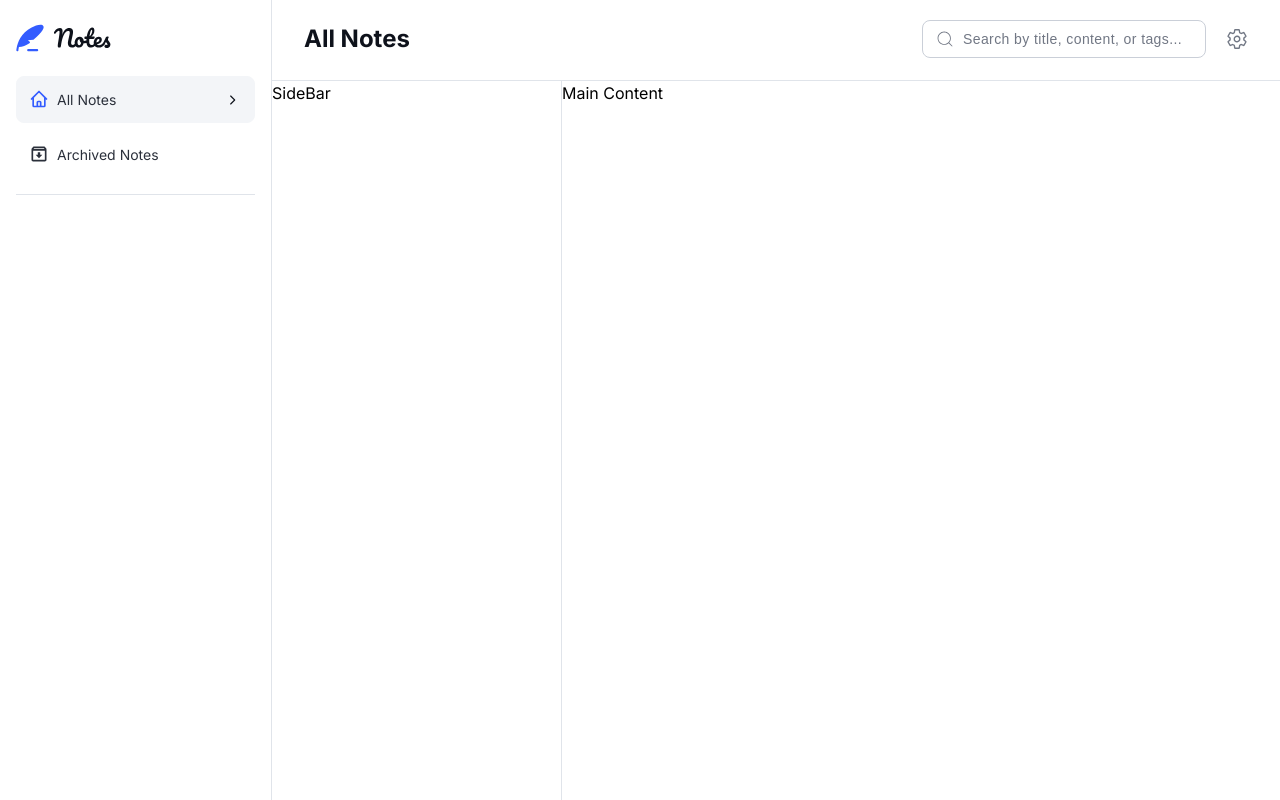
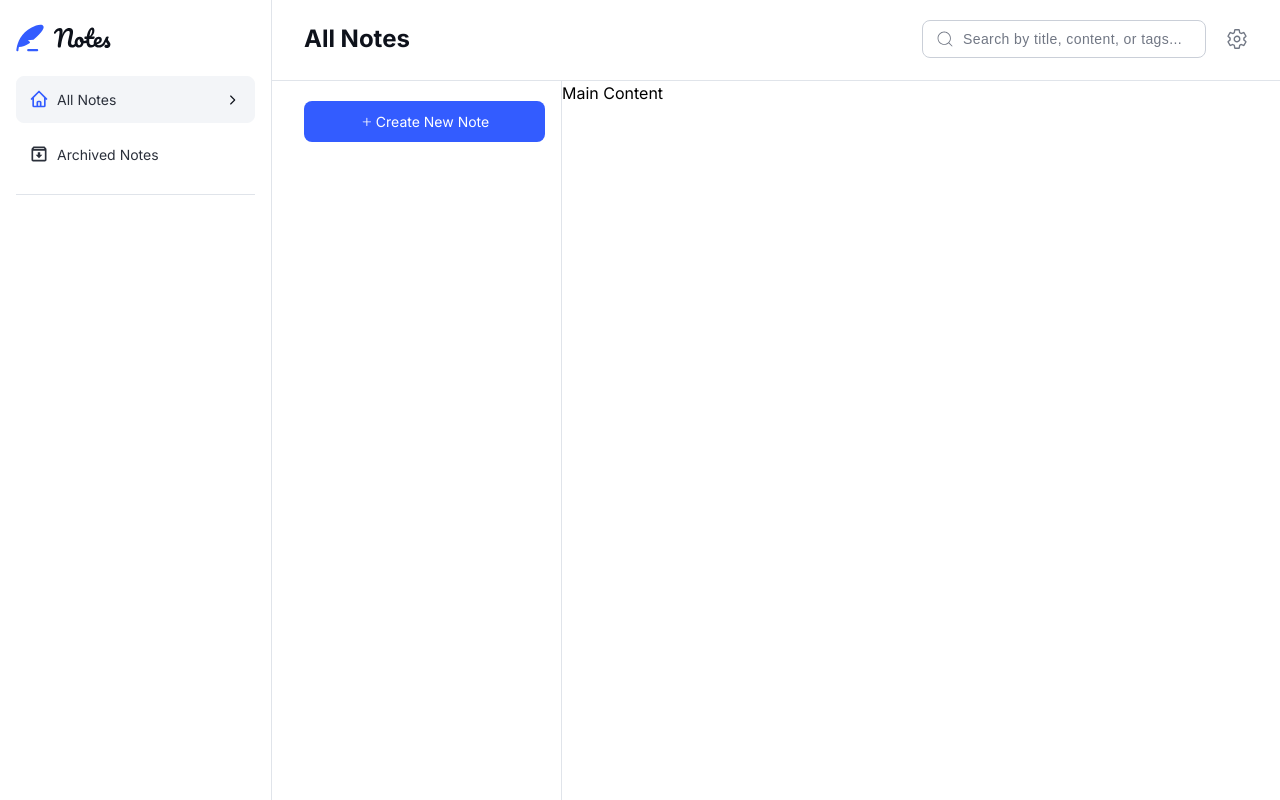
Before and after one commit to MattAKeider/take-notes, a React (Vite) app: page / in a window 1280 px wide. Built offline with nearby package versions, Linux system fonts and the light colour scheme.

Commit message:
created first version of button component

```diff
--- a/src/components/SideBar/SideBar.module.css
+++ b/src/components/SideBar/SideBar.module.css
@@ -5,3 +5,11 @@
   border-top: 0;
   border-left: 0;
 }
+
+.sidebarWrapper {
+  display: flex;
+  flex-direction: column;
+  padding: 2rem 1.6rem 2rem 3.2rem;
+  gap: 1.6rem;
+  height: 100%;
+}
--- a/src/components/SideBar/SideBar.tsx
+++ b/src/components/SideBar/SideBar.tsx
@@ -1,9 +1,16 @@
+import { GoPlus as PlusIcon } from 'react-icons/go';
+
 import classes from './SideBar.module.css';
+import Button from '../../ui/Button/Button';
 
 const SideBar = () => {
   return (
     <aside className={classes.sidebar}>
-      <p>SideBar</p>
+      <div className={classes.sidebarWrapper}>
+        <Button Icon={PlusIcon}>
+          Create New Note
+        </Button>
+      </div>
     </aside>
   );
 };
--- /dev/null
+++ b/src/ui/Button/Button.module.css
@@ -0,0 +1,15 @@
+.button {
+  font-size: var(--font-size-14);
+  font-family: inherit;
+  padding-block: 1.2rem;
+  background-color: var(--color-blue-500);
+  color: var(--color-neutral-0);
+  border-radius: 8px;
+  border: transparent;
+}
+
+.icon {
+  display: inline-block;
+  vertical-align: -2px;
+  margin-right: 0.2rem;
+}
--- /dev/null
+++ b/src/ui/Button/Button.tsx
@@ -0,0 +1,19 @@
+import { type ComponentPropsWithoutRef } from 'react';
+import { type IconType } from 'react-icons';
+
+import classes from './Button.module.css';
+
+type ButtonProps = ComponentPropsWithoutRef<'button'> & {
+  Icon?: IconType;
+};
+
+const Button = ({Icon, children, ...props}: ButtonProps) => {
+  return (
+    <button {...props} className={`${classes.button} ${props.className}`}>
+      {Icon && <Icon className={classes.icon} />}
+      {children}
+    </button>
+  );
+};
+
+export default Button;
```
